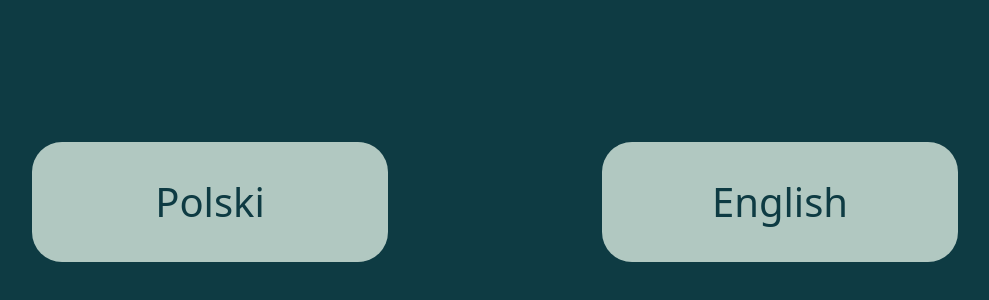
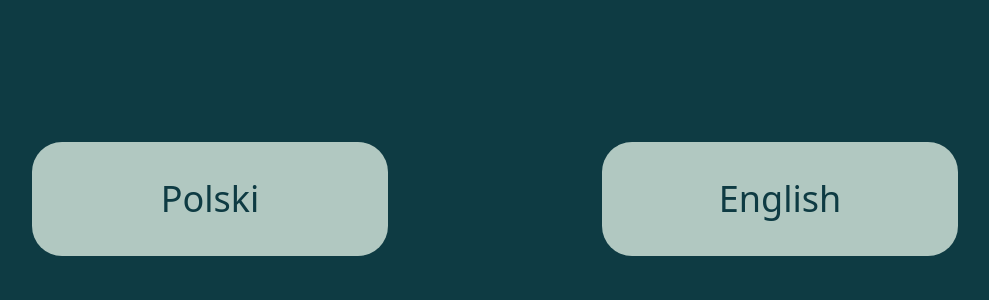
Before and after one commit to msedkiewicz/msedkiewicz-website, a React (Create React App) app: page / in a window 1280 px wide. Shown: the part 178-478 px from the top of the page, without its empty margins (145-1134 px from the left). Built offline with nearby package versions, Linux system fonts and the light colour scheme.

Commit message:
Add basic font size variables

```diff
--- a/src/components/pages/EntryPage/EntryPage.module.scss
+++ b/src/components/pages/EntryPage/EntryPage.module.scss
@@ -20,7 +20,7 @@
     background-color: $entry-page-btn;
     color: $entry-page;
     display: block;
-    font-size: 40px;
+    font-size: $h2-size;
     text-align: center;
     padding: 30px 0;
     text-decoration: none;
--- a/src/styles/variables.scss
+++ b/src/styles/variables.scss
@@ -12,3 +12,8 @@ $entry-page: $color-darkteal;
 $entry-page-btn: $color-lightteal;
 $entry-page-hover-text: $color-coffee-dark;
 $entry-page-hover-background: $color-milk-with-coffee;
+
+$h1-size: 48px;
+$h2-size: 36px;
+$h3-size: 24px;
+$p-size: 18px;
```
